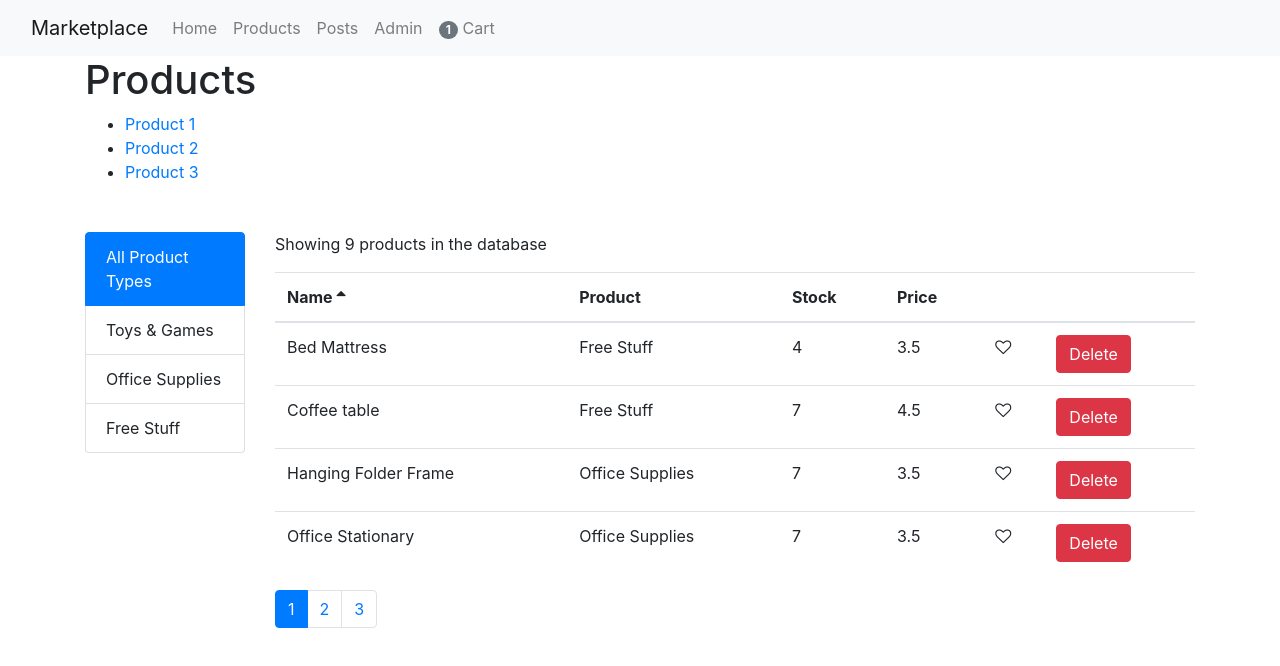
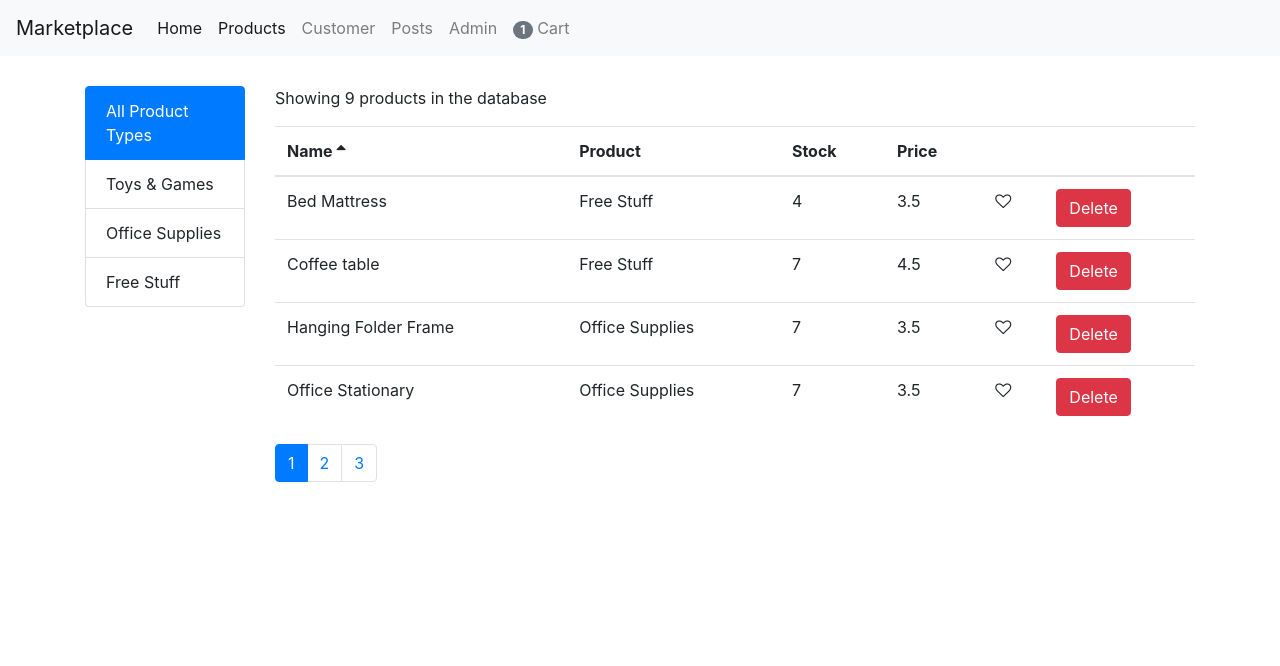
Before and after one commit to jt0398/Marketplace, a React (Create React App) app in the folder client/: page /products in a window 1280 px wide. Shown: the top 666 px of the page. Built offline with nearby package versions, Linux system fonts and the light colour scheme.

Commit message:
Fix navbar, add routes

```diff
--- a/client/package.json
+++ b/client/package.json
@@ -11,6 +11,7 @@
     "jquery": "^1.9.1",
     "lodash": "^4.17.10",
     "prop-types": "^15.7.2",
+    "query-string": "^6.14.1",
     "react": "^17.0.1",
     "react-dom": "^17.0.1",
     "react-router-dom": "^5.2.0",
--- a/client/src/App.js
+++ b/client/src/App.js
@@ -1,13 +1,15 @@
 import "./App.css";
 import React, { Component } from "react";
-import { Route, Switch } from "react-router-dom";
-import Products2 from "./pages/products";
+import { Route, Switch, Redirect } from "react-router-dom";
+import Products from "./pages/products";
 import Posts from "./pages/posts";
 import Dashboard from "./components/admin/dashboard";
 import Home from "./pages/home";
 import Cart from "./pages/cart";
 import NavBar from "./components/common/navbar";
 import ProductDetails from "./pages/productDetails";
+import NotFound from "./pages/notFound";
+import Customer from "./pages/customer";
 
 class App extends Component {
   state = {
@@ -64,7 +66,8 @@ class App extends Component {
         <main className="container">
           <Switch>
             <Route path="/products/:id" component={ProductDetails} />
-            <Route path="/products" component={Products2} />
+            <Route path="/products" component={Products} />
+            <Route path="/customer" component={Customer} />
             <Route path="/posts/:year?/:month?" component={Posts} />
             <Route path="/admin" component={Dashboard} />
             <Route
@@ -80,7 +83,10 @@ class App extends Component {
                 />
               )}
             />
-            <Route path="/" component={Home} />
+            <Redirect from="/messages" to="/posts" />
+            <Route path="/not-found" component={NotFound} />
+            <Route path="/" exact component={Home} />
+            <Redirect to="/not-found" />
           </Switch>
         </main>
       </div>
--- a/client/src/components/common/navbar.js
+++ b/client/src/components/common/navbar.js
@@ -1,55 +1,51 @@
 import React from "react";
-import { Link } from "react-router-dom";
+import { NavLink, Link } from "react-router-dom";
 
 const NavBar = ({ totalCounters }) => {
   return (
     <nav className="navbar navbar-expand-lg navbar-light bg-light">
-      <div className="container-fluid">
-        <Link className="navbar-brand" to="#">
+      <Link className="navbar-brand" to="/">
         Marketplace
       </Link>
       <button
         className="navbar-toggler"
         type="button"
-          data-bs-toggle="collapse"
-          data-bs-target="#navbarNav"
-          aria-controls="navbarNav"
+        data-toggle="collapse"
+        data-target="#navbarNavAltMarkup"
+        aria-controls="navbarNavAltMarkup"
         aria-expanded="false"
         aria-label="Toggle navigation"
       >
         <span className="navbar-toggler-icon"></span>
       </button>
-        <div className="collapse navbar-collapse" id="navbarNav">
-          <ul className="navbar-nav">
-            <li className="nav-item">
-              <Link className="nav-link" to="/">
+      <div className="collapse navbar-collapse" id="navbarNavAltMarkup">
+        <div className="navbar-nav">
+          <NavLink className="nav-item nav-link" to="/">
             Home
-              </Link>
-            </li>
-            <li className="nav-item">
-              <Link className="nav-link" to="/products">
+          </NavLink>
+
+          <NavLink className="nav-item nav-link" to="/products">
             Products
-              </Link>
-            </li>
-            <li className="nav-item">
-              <Link className="nav-link" to="/posts/2018/06">
+          </NavLink>
+
+          <NavLink className="nav-item nav-link" to="/customer">
+            Customer
+          </NavLink>
+
+          <NavLink className="nav-item nav-link" to="/posts/2018/06">
             Posts
-              </Link>
-            </li>
-            <li className="nav-item">
-              <Link className="nav-link" to="/admin">
+          </NavLink>
+
+          <NavLink className="nav-item nav-link" to="/admin">
             Admin
-              </Link>
-            </li>
-            <li className="nav-item">
-              <Link className="nav-link" to="/cart">
+          </NavLink>
+
+          <NavLink className="nav-item nav-link" to="/cart">
             <span className="badge badge-pill badge-secondary">
               {totalCounters}
             </span>{" "}
             Cart
-              </Link>
-            </li>
-          </ul>
+          </NavLink>
         </div>
       </div>
     </nav>
--- a/client/src/components/products.js
+++ /dev/null
@@ -1,126 +0,0 @@
-import React, { Component } from "react";
-import ProductsTable from "./productsTable";
-import Pagination from "./common/pagination";
-import ListGroup from "./common/listGroup";
-import { paginate } from "../utils/paginate";
-import { getProducts } from "../services/productService";
-import { getProductTypes } from "../services/productTypeService";
-import _ from "lodash";
-
-class Products extends Component {
-  state = {
-    products: [],
-    productTypes: [],
-    pageSize: 4,
-    currentPage: 1,
-    selectedProductType: null,
-    sortColumn: { path: "name", order: "asc" },
-  };
-
-  componentDidMount() {
-    const productTypes = [
-      { name: "All Product Types", _id: "" },
-      ...getProductTypes(),
-    ];
-
-    this.setState({
-      products: getProducts(),
-      productTypes,
-      selectedProductType: productTypes[0],
-    });
-  }
-
-  handleDelete = (product) => {
-    const products = this.state.products.filter((p) => p._id !== product._id);
-    this.setState({ products });
-  };
-
-  handleSort = (sortColumn) => {
-    this.setState({ sortColumn });
-  };
-
-  handleLike = (product) => {
-    const products = [...this.state.products];
-    const index = products.indexOf(product);
-    products[index] = { ...product };
-    products[index].liked = !products[index].liked;
-    this.setState({ products });
-  };
-
-  handlePageChange = (page) => {
-    this.setState({ currentPage: page });
-  };
-
-  handleProductTypeSelect = (productType) => {
-    this.setState({ selectedProductType: productType, currentPage: 1 });
-  };
-
-  getPagedData = () => {
-    const {
-      products: allProducts,
-      selectedProductType,
-      sortColumn,
-    } = this.state;
-
-    const filteredProducts =
-      selectedProductType && selectedProductType._id
-        ? allProducts.filter(
-            (product) => product.productType._id === selectedProductType._id
-          )
-        : allProducts;
-
-    const sortedProducts = _.orderBy(
-      filteredProducts,
-      [sortColumn.path],
-      [sortColumn.order]
-    );
-
-    return { totalCount: filteredProducts.length, data: sortedProducts };
-  };
-
-  render() {
-    const {
-      pageSize,
-      currentPage,
-      productTypes,
-      selectedProductType,
-      sortColumn,
-    } = this.state;
-
-    const { totalCount: count, data } = this.getPagedData();
-
-    if (count === 0) return <p>There are no products in the database.</p>;
-
-    const products = paginate(data, currentPage, pageSize);
-
-    return (
-      <div className="row mt-5">
-        <div className="col-2">
-          <ListGroup
-            items={productTypes}
-            onItemSelect={this.handleProductTypeSelect}
-            selectedItem={selectedProductType}
-          />
-        </div>
-        <div className="col">
-          <p>Showing {count} products in the database</p>
-          <ProductsTable
-            products={products}
-            onLike={this.handleLike}
-            onDelete={this.handleDelete}
-            onSort={this.handleSort}
-            sortColumn={sortColumn}
-          />
-          <Pagination
-            itemsCount={count}
-            pageSize={pageSize}
-            onPageChange={this.handlePageChange}
-            currentPage={currentPage}
-          />
-        </div>
-      </div>
-    );
-  }
-}
-
-export default Products;
--- a/client/src/index.css
+++ b/client/src/index.css
@@ -5,6 +5,10 @@ body {
     sans-serif;
   -webkit-font-smoothing: antialiased;
   -moz-osx-font-smoothing: grayscale;
+}
+
+.navbar {
+  margin-bottom: 30px;
 }
 
 code {
--- /dev/null
+++ b/client/src/pages/customer.js
@@ -0,0 +1,7 @@
+import React from "react";
+
+const Customer = () => {
+  return <h1>Customer</h1>;
+};
+
+export default Customer;
--- a/client/src/pages/posts.js
+++ b/client/src/pages/posts.js
@@ -1,6 +1,9 @@
 import React from "react";
+import queryString from "query-string";
 
-const Posts = ({ match }) => {
+const Posts = ({ match, location }) => {
+  const { sortBy } = queryString.parse(location.search);
+
   return (
     <div>
       <h1>Posts</h1>
--- a/client/src/pages/productDetails.js
+++ b/client/src/pages/productDetails.js
@@ -3,6 +3,7 @@ import React, { Component } from "react";
 class ProductDetails extends Component {
   handleSave = () => {
     // Navigate to /products
+    this.props.history.push("/products"); //use .replace for login forms
   };
 
   render() {
--- a/client/src/pages/products.js
+++ b/client/src/pages/products.js
@@ -1,31 +1,126 @@
 import React, { Component } from "react";
-import { Link } from "react-router-dom";
-import Products from "../components/products";
+import ProductsTable from "../components/productsTable";
+import Pagination from "../components/common/pagination";
+import ListGroup from "../components/common/listGroup";
+import { paginate } from "../utils/paginate";
+import { getProducts } from "../services/productService";
+import { getProductTypes } from "../services/productTypeService";
+import _ from "lodash";
 
-class Products2 extends Component {
+class Products extends Component {
   state = {
-    products: [
-      { id: 1, name: "Product 1" },
-      { id: 2, name: "Product 2" },
-      { id: 3, name: "Product 3" },
-    ],
+    products: [],
+    productTypes: [],
+    pageSize: 4,
+    currentPage: 1,
+    selectedProductType: null,
+    sortColumn: { path: "name", order: "asc" },
+  };
+
+  componentDidMount() {
+    const productTypes = [
+      { name: "All Product Types", _id: "" },
+      ...getProductTypes(),
+    ];
+
+    this.setState({
+      products: getProducts(),
+      productTypes,
+      selectedProductType: productTypes[0],
+    });
+  }
+
+  handleDelete = (product) => {
+    const products = this.state.products.filter((p) => p._id !== product._id);
+    this.setState({ products });
+  };
+
+  handleSort = (sortColumn) => {
+    this.setState({ sortColumn });
+  };
+
+  handleLike = (product) => {
+    const products = [...this.state.products];
+    const index = products.indexOf(product);
+    products[index] = { ...product };
+    products[index].liked = !products[index].liked;
+    this.setState({ products });
+  };
+
+  handlePageChange = (page) => {
+    this.setState({ currentPage: page });
+  };
+
+  handleProductTypeSelect = (productType) => {
+    this.setState({ selectedProductType: productType, currentPage: 1 });
+  };
+
+  getPagedData = () => {
+    const {
+      products: allProducts,
+      selectedProductType,
+      sortColumn,
+    } = this.state;
+
+    const filteredProducts =
+      selectedProductType && selectedProductType._id
+        ? allProducts.filter(
+            (product) => product.productType._id === selectedProductType._id
+          )
+        : allProducts;
+
+    const sortedProducts = _.orderBy(
+      filteredProducts,
+      [sortColumn.path],
+      [sortColumn.order]
+    );
+
+    return { totalCount: filteredProducts.length, data: sortedProducts };
   };
 
   render() {
+    const {
+      pageSize,
+      currentPage,
+      productTypes,
+      selectedProductType,
+      sortColumn,
+    } = this.state;
+
+    const { totalCount: count, data } = this.getPagedData();
+
+    if (count === 0) return <p>There are no products in the database.</p>;
+
+    const products = paginate(data, currentPage, pageSize);
+
     return (
-      <div>
-        <h1>Products</h1>
-        <ul>
-          {this.state.products.map((product) => (
-            <li key={product.id}>
-              <Link to={`/products/${product.id}`}>{product.name}</Link>
-            </li>
-          ))}
-        </ul>
-        <Products />
+      <div className="row">
+        <div className="col-2">
+          <ListGroup
+            items={productTypes}
+            onItemSelect={this.handleProductTypeSelect}
+            selectedItem={selectedProductType}
+          />
+        </div>
+        <div className="col">
+          <p>Showing {count} products in the database</p>
+          <ProductsTable
+            products={products}
+            onLike={this.handleLike}
+            onDelete={this.handleDelete}
+            onSort={this.handleSort}
+            sortColumn={sortColumn}
+          />
+          <Pagination
+            itemsCount={count}
+            pageSize={pageSize}
+            onPageChange={this.handlePageChange}
+            currentPage={currentPage}
+          />
+        </div>
       </div>
     );
   }
 }
 
-export default Products2;
+export default Products;
```
Also changed, not shown: client/public/index.html (+12 -4 lines), client/src/components/admin/dashboard.js (+7 -0 lines), client/src/components/admin/sidebar.js (added, +17 -0 lines), 1 other file (tests, documents, lock files or other folders). Lines whose indentation alone changed are shown as unchanged.
